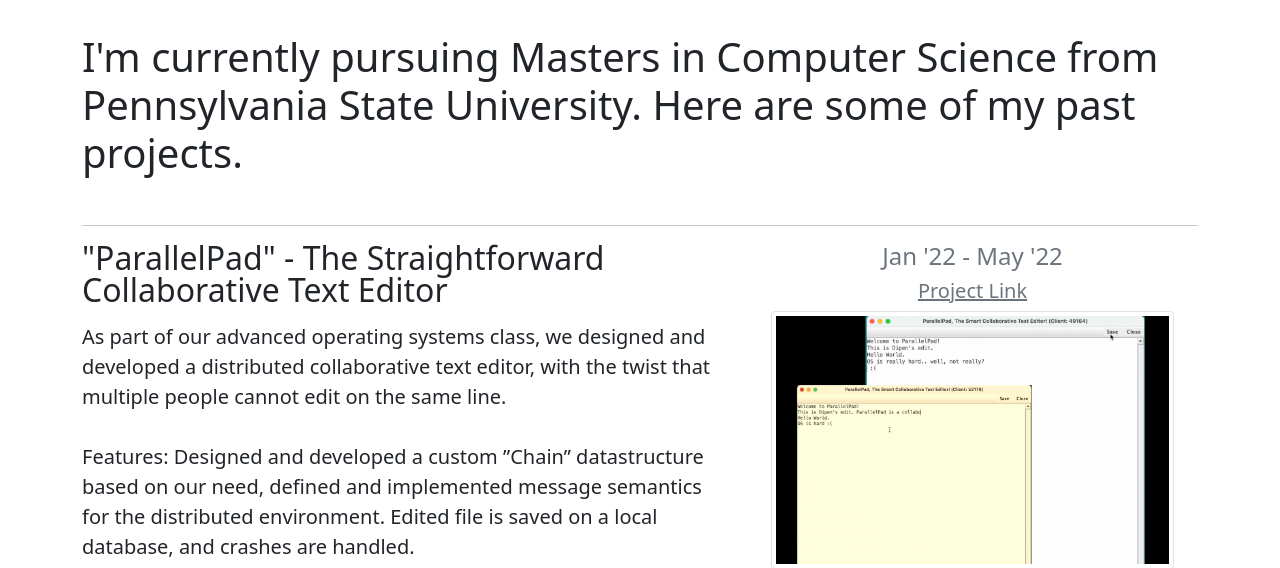
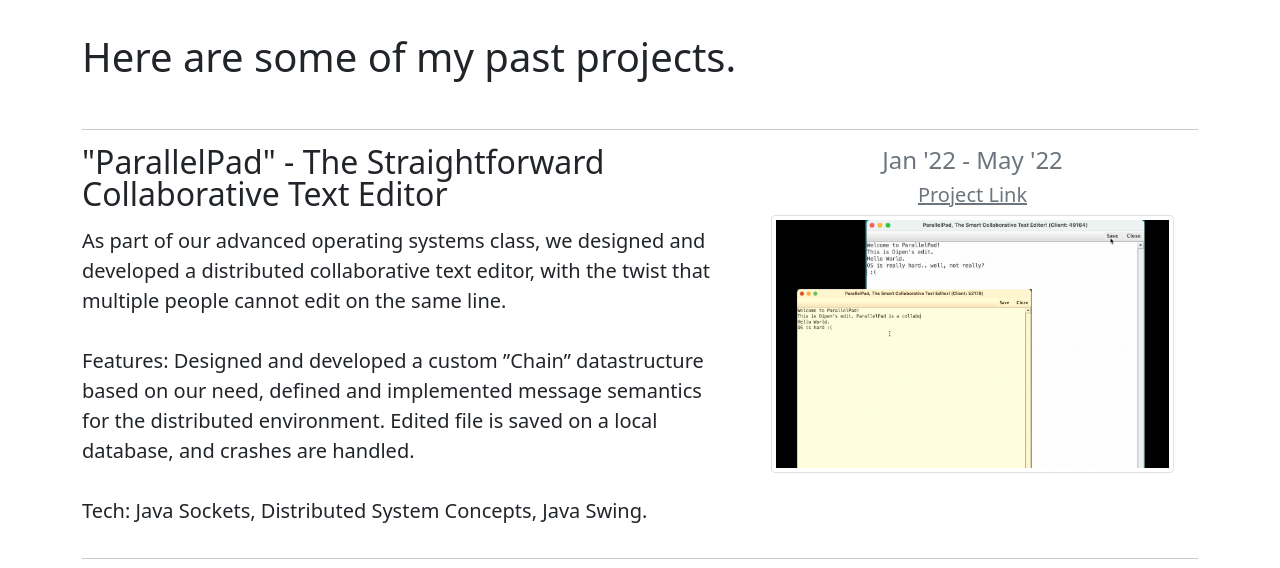
Before and after one commit to dipengupta/personal-website, a Django app: page /academic/ in a window 1280 px wide. Shown: the part 63-631 px from the top of the page. Run offline with Django 3.2, Linux system fonts and the light colour scheme; some libraries are stand-ins or nearby versions.

```diff
--- a/mysite/templates/mysite/sect_academic.html
+++ b/mysite/templates/mysite/sect_academic.html
@@ -8,7 +8,7 @@
 <span>
 <div>
     <br>
-    <h1>I'm currently pursuing Masters in Computer Science from Pennsylvania State University. Here are some of my past projects.</h1>
+    <h1>Here are some of my past projects.</h1>
 </div>
 
 <br>
```
